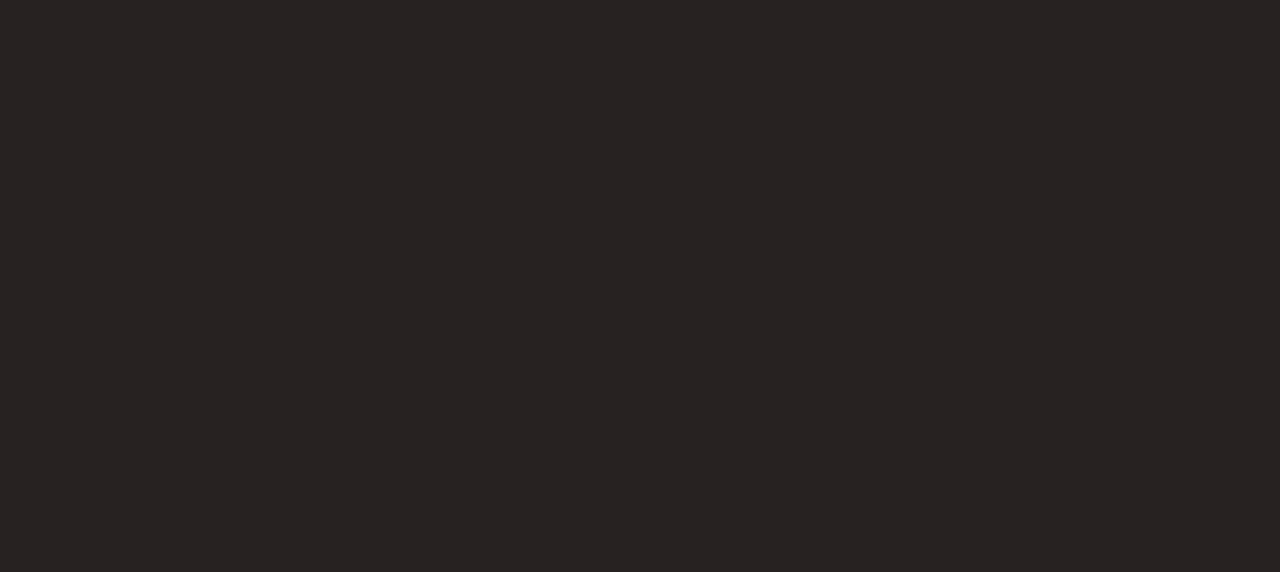
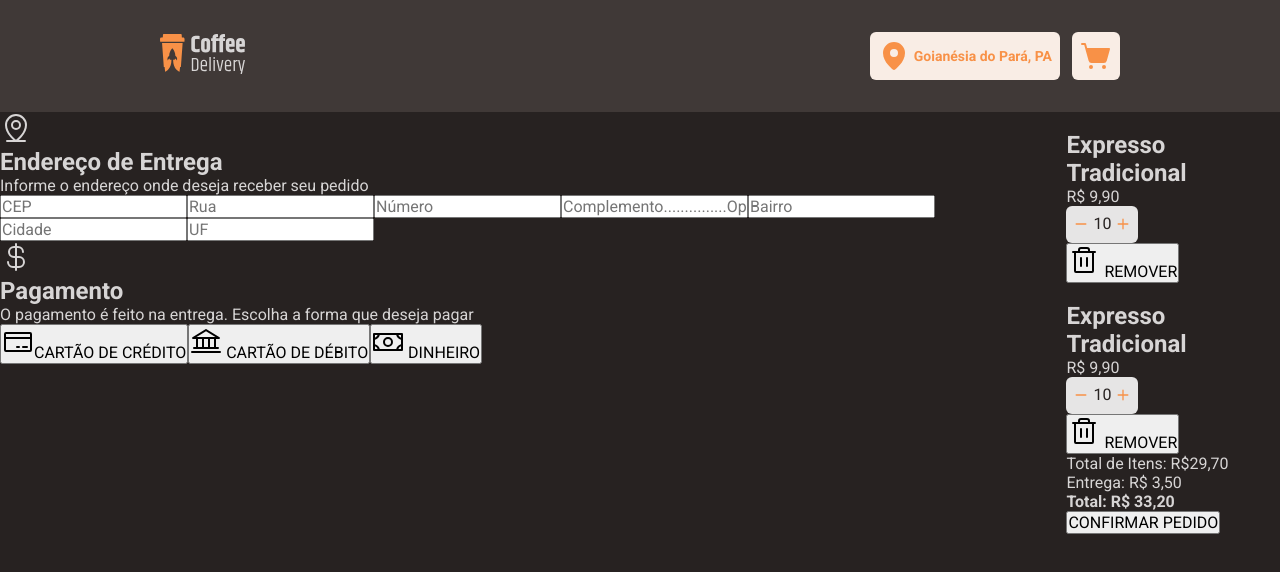
Before and after one commit to 4llves/coffee-delivery, a React (Vite) app: page /checkout in a window 1280 px wide. Before the commit this address had no page. Shown: the top 572 px of the page. Built offline with nearby package versions, Linux system fonts and the light colour scheme.

Commit message:
structure page checkout

```diff
--- a/src/Router.tsx
+++ b/src/Router.tsx
@@ -1,11 +1,13 @@
-import { Routes, Route } from 'react-router-dom'
+import { Route, Routes } from 'react-router-dom'
 
+import { Checkout } from './pages/Checkout'
 import { Home } from './pages/Home'
 
 export function Router() {
   return (
     <Routes>
       <Route path="/" element={<Home />} />
+      <Route path="/checkout" element={<Checkout />} />
     </Routes>
   )
 }
--- /dev/null
+++ b/src/pages/Checkout/index.tsx
@@ -0,0 +1,97 @@
+import {
+  Bank,
+  CreditCard,
+  CurrencyDollar,
+  MapPinLine,
+  Money,
+  Trash,
+} from '@phosphor-icons/react'
+import { Header } from '../../components/Header'
+import { Stepper } from '../../components/Stepper'
+import { CartItens, Container, DataClient } from './styles'
+
+export function Checkout() {
+  return (
+    <div>
+      <Header />
+
+      <Container>
+        <DataClient>
+          <div className="address">
+            <div className="header-address">
+              <MapPinLine size={32} />
+              <h2>Endereço de Entrega</h2>
+              <p>Informe o endereço onde deseja receber seu pedido</p>
+            </div>
+
+            <div className="data-client">
+              <input type="text" placeholder="CEP" />
+              <input type="text" placeholder="Rua" />
+              <input type="text" placeholder="Número" />
+              <input
+                type="text"
+                placeholder="Complemento...............Opcional"
+              />
+              <input type="text" placeholder="Bairro" />
+              <input type="text" placeholder="Cidade" />
+              <input type="text" placeholder="UF" />
+            </div>
+          </div>
+
+          <div className="payment">
+            <div>
+              <CurrencyDollar size={32} />
+              <h2>Pagamento</h2>
+              <p>
+                O pagamento é feito na entrega. Escolha a forma que deseja pagar
+              </p>
+            </div>
+
+            <div>
+              <button>
+                <CreditCard size={32} />
+                CARTÃO DE CRÉDITO
+              </button>
+              <button>
+                <Bank size={32} /> CARTÃO DE DÉBITO
+              </button>
+              <button>
+                <Money size={32} /> DINHEIRO
+              </button>
+            </div>
+          </div>
+        </DataClient>
+
+        <CartItens>
+          <div>
+            <div>
+              <img src="" alt="" />
+              <h2>Expresso Tradicional</h2>
+              <p>R$ 9,90</p>
+              <Stepper />
+              <button>
+                <Trash size={32} /> REMOVER
+              </button>
+            </div>
+
+            <div>
+              <img src="" alt="" />
+              <h2>Expresso Tradicional</h2>
+              <p>R$ 9,90</p>
+              <Stepper />
+              <button>
+                <Trash size={32} /> REMOVER
+              </button>
+            </div>
+
+            <p>Total de Itens: R$29,70</p>
+            <p>Entrega: R$ 3,50</p>
+            <strong>Total: R$ 33,20</strong>
+
+            <button>CONFIRMAR PEDIDO</button>
+          </div>
+        </CartItens>
+      </Container>
+    </div>
+  )
+}
--- /dev/null
+++ b/src/pages/Checkout/styles.ts
@@ -0,0 +1,10 @@
+import styled from 'styled-components'
+
+export const Container = styled.main`
+  display: flex;
+  width: 100%;
+`
+
+export const DataClient = styled.section``
+
+export const CartItens = styled.section``
```
